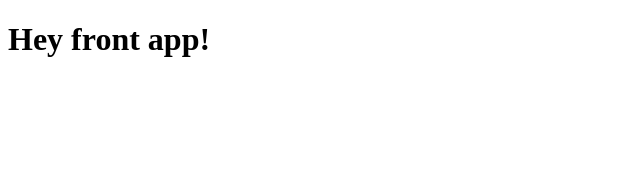
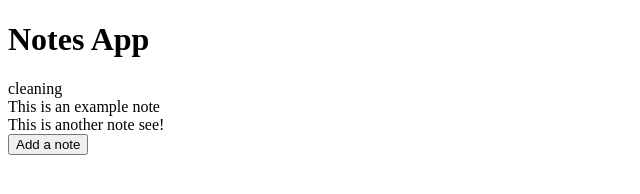
Before and after one commit to Saraesabbagh/frontend-webapp, a website: page index.html in a window 1280 px wide. Shown: the whole page, without its empty margins (0-640 px from the left). Drawn offline with Linux system fonts and the light colour scheme.

Commit message:
fixed append error

```diff
--- a/bundle.js
+++ b/bundle.js
@@ -9,12 +9,12 @@
     "notesModel.js"(exports, module) {
       var NotesModel2 = class {
         constructor() {
-          this.notes = [];
+          this.notes = ["cleaning"];
         }
         getNotes() {
           return this.notes;
         }
-        addNote(note) {
+        addNotes(note) {
           this.notes.push(note);
         }
         reset() {
@@ -25,9 +25,36 @@
     }
   });
 
+  // notesView.js
+  var require_notesView = __commonJS({
+    "notesView.js"(exports, module) {
+      var NotesView2 = class {
+        constructor(model2) {
+          this.model = model2;
+          this.mainContainerEl = document.querySelector("#main-containter");
+        }
+        displayNotes() {
+          const notes = this.model.getNotes();
+          notes.forEach((note) => {
+            const noteEl = document.createElement("div");
+            noteEl.innerText = note;
+            noteEl.className = "note";
+            this.mainContainerEl.append(noteEl);
+          });
+          console.log(notes);
+        }
+      };
+      module.exports = NotesView2;
+    }
+  });
+
   // index.js
   var NotesModel = require_notesModel();
-  var notesModel = new NotesModel();
-  console.log(notesModel.getNotes());
+  var NotesView = require_notesView();
+  var model = new NotesModel();
+  model.addNotes("This is an example note");
+  model.addNotes("This is another note see!");
+  var notesView = new NotesView(model);
+  notesView.displayNotes();
   console.log("The notes app is running");
 })();
--- a/index.html
+++ b/index.html
@@ -8,7 +8,12 @@
     <title>My web page</title>
   </head>
   <body>
-    <h1>Hey front app!</h1>
+    <h1>Notes App </h1>
+    <div id="main-containter">
+
+    </div>
+    <button id="my-button">Add a note</button>
+
     <script type="text/javascript" src="bundle.js"></script>
   </body>
 </html>
--- a/notesModel.js
+++ b/notesModel.js
@@ -1,13 +1,13 @@
 class NotesModel {
     constructor() {
-        this.notes = [];
+        this.notes = ["cleaning"];
     }
 
     getNotes() {
         return this.notes;
     }
 
-    addNote(note) {
+    addNotes(note) {
         this.notes.push(note);
     }
 
--- a/package.json
+++ b/package.json
@@ -10,6 +10,10 @@
   "author": "",
   "license": "ISC",
   "dependencies": {
+    "esbuild": "^0.14.51",
     "jest": "^28.1.3"
+  },
+  "devDependencies": {
+    "jest-environment-jsdom": "^28.1.3"
   }
 }
```
Also changed, not shown: index.js (+11 -2 lines), notesModel.test.js (+5 -6 lines), notesView.js (added, +21 -0 lines), notesView.test.js (added, +26 -0 lines), 1 other file.
